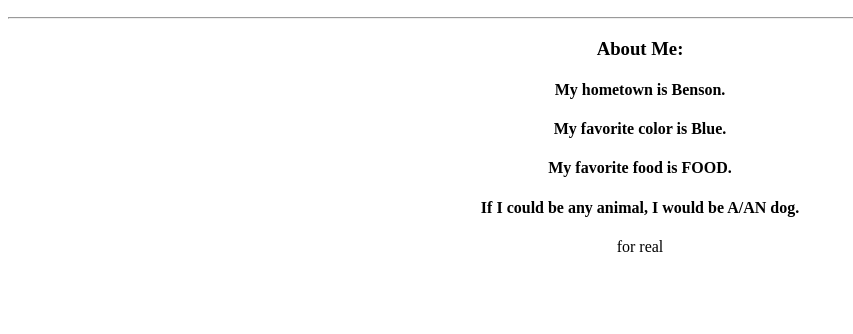
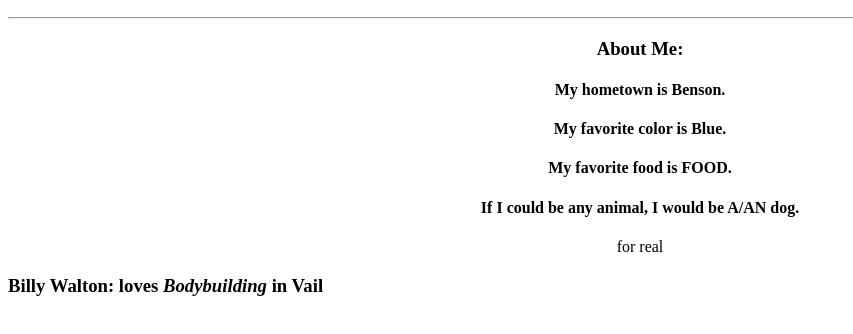
Before and after one commit to billywalton9251/my-first-repo, a plain HTML site: page index.html in a window 1280 px wide. Shown: the part 110-444 px from the top of the page, without its empty margins (0-853 px from the left). Drawn offline with Linux system fonts and the light colour scheme.

Commit message:
bodybuilding added to index.html

```diff
--- a/index.html
+++ b/index.html
@@ -17,5 +17,8 @@
 					<h4>If I could be any animal, I would be A/AN dog.</h4>
 <p>for real</p>
 			</div>
+			<div class="my-style"><h3> Billy Walton: loves <em>Bodybuilding</em> in Vail </h3>
+			</div>
+
 		  </body>
 		</html>
```
